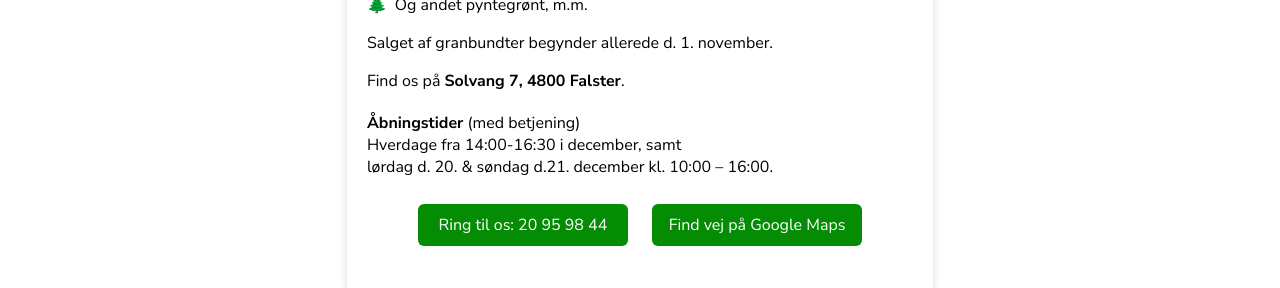
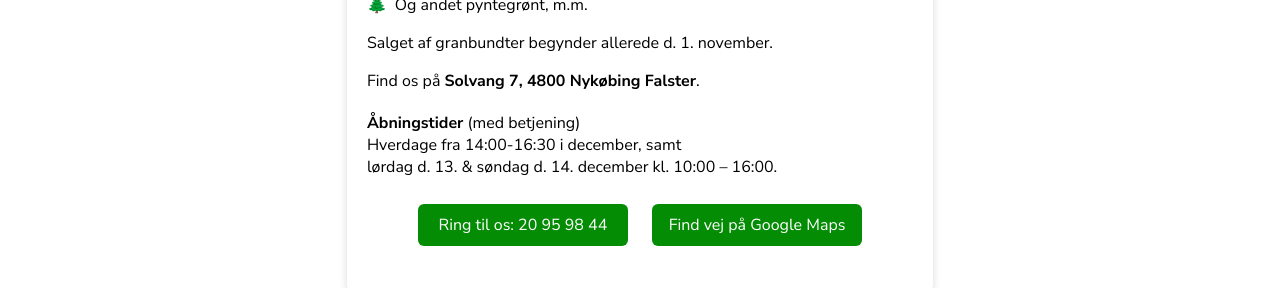
Before and after one commit to Janus-Olsen/solvang-juletraeer, a website: page index.html in a window 1280 px wide. Shown: the part 911-1199 px from the top of the page. Drawn offline with Linux system fonts and the light colour scheme.

Commit message:
Opdateret layout

```diff
--- a/index.html
+++ b/index.html
@@ -186,11 +186,11 @@
             Salget af granbundter begynder allerede d. 1. november.
         </p>
 
-        <p>Find os på <strong> Solvang 7, 4800 Falster</strong>.</p>
+        <p>Find os på <strong> Solvang 7, 4800 Nykøbing Falster</strong>.</p>
         <div class="info">
             <p><strong>Åbningstider</strong> (med betjening)<br>
                 Hverdage fra 14:00-16:30 i december, samt<br>
-                lørdag d. 20. & søndag d.21. december kl. 10:00 – 16:00.</p>
+                lørdag d. 13. & søndag d. 14. december kl. 10:00 – 16:00.</p>
             <a href="tel:20959844">Ring til os: 20 95 98 44</a>
             <a href="https://www.google.com/maps?q=Solvang+7+Falster" target="_blank">Find vej på Google Maps</a>
         </div>
```
